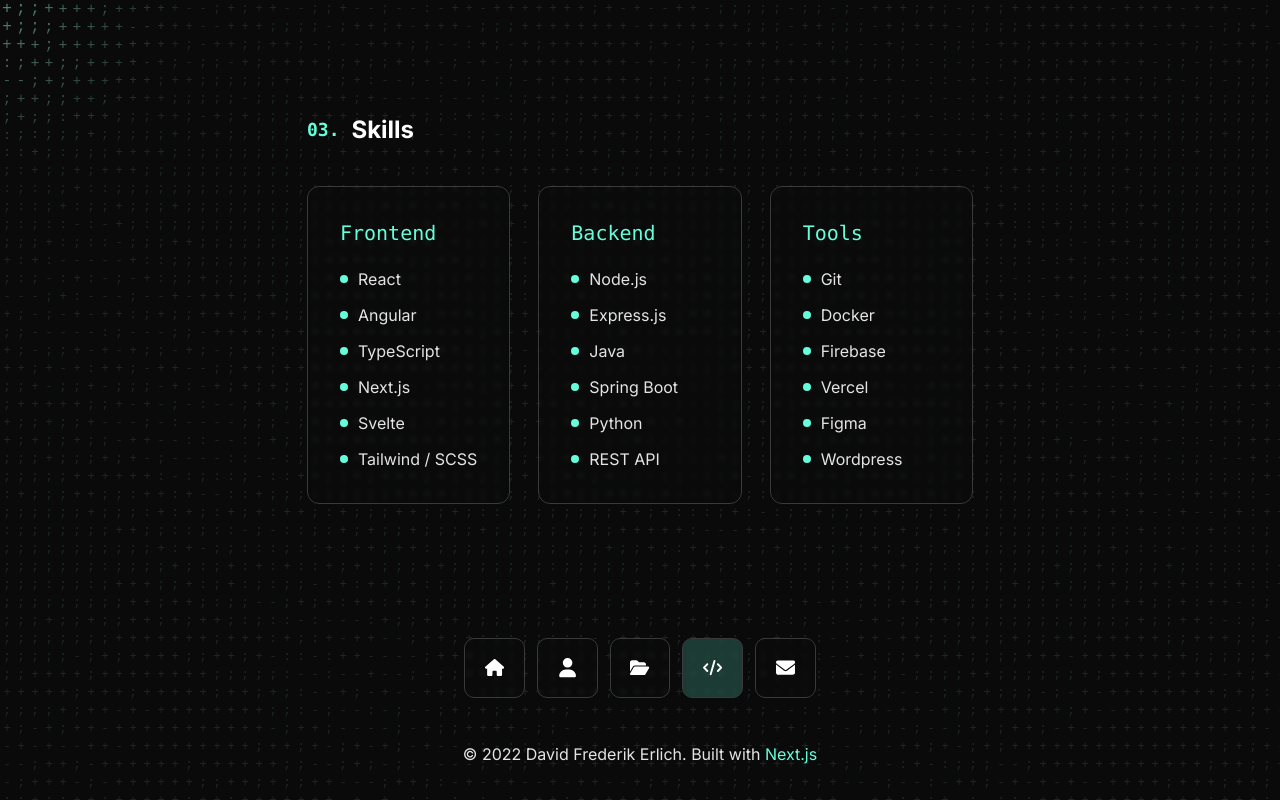
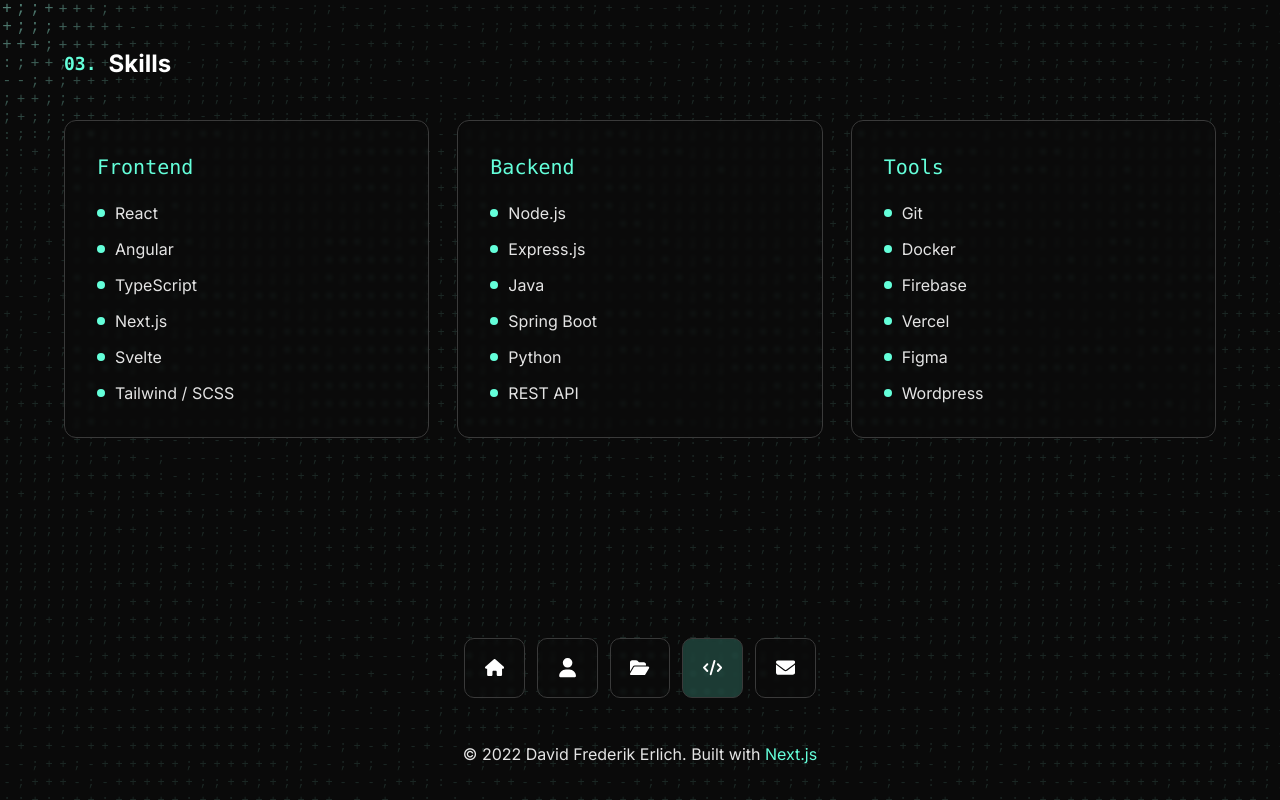
Before and after one commit to daviderl99/my-website, a Next.js app: page / in a window 1280 px wide. Both pictures are taken after a click on the button "Skills". Built offline with nearby package versions, Linux system fonts and the light colour scheme.

Commit message:
fix: add vertical overflow to the skills section for smaller screens

```diff
--- a/src/components/Skills/Skills.module.scss
+++ b/src/components/Skills/Skills.module.scss
@@ -1,40 +1,54 @@
-.skillsGrid {
-  display: grid;
-  grid-template-columns: repeat(auto-fit, minmax(250px, 1fr));
-  gap: 2rem;
+.section {
+  height: 100%;
+  display: flex;
+  flex-direction: column;
+  overflow: hidden;
+  padding: 3rem 1.5rem 0;
 }
 
-.skillCategory {
-  background-color: color-mix(
-    in srgb,
-    var(--background) 82%,
-    var(--primary) 18%
-  );
-  padding: 2rem;
-  border-radius: 8px;
-  transition: transform 0.3s ease;
+.inner {
+  flex: 1;
+  min-height: 0;
+  width: 100%;
+  max-width: 72rem;
+  margin: 0 auto;
+  display: flex;
+  flex-direction: column;
+}
 
-  &:hover {
-    transform: translateY(-5px);
-  }
+.header {
+  flex-shrink: 0;
+  padding-bottom: 0;
+}
 
-  h3 {
-    color: var(--accent);
-    margin-bottom: 1rem;
-  }
+.cardsList {
+  flex: 1;
+  min-height: 0;
+  padding-bottom: 3rem;
+}
 
-  ul {
-    list-style: none;
-  }
+@media (max-width: 768px) {
+  .cardsList {
+    overflow-y: auto;
+    padding-right: 0.75rem;
+    scrollbar-width: thin;
+    scrollbar-color: var(--border) transparent;
 
-  li {
-    margin: 0.5rem 0;
-    display: flex;
-    align-items: center;
-    gap: 0.5rem;
-  }
+    &::-webkit-scrollbar {
+      width: 4px;
+    }
 
-  i {
-    color: var(--accent);
+    &::-webkit-scrollbar-track {
+      background: transparent;
+    }
+
+    &::-webkit-scrollbar-thumb {
+      background: var(--border);
+      border-radius: 2px;
+    }
+
+    &::-webkit-scrollbar-thumb:hover {
+      background: var(--secondary);
+    }
   }
 }
--- a/src/components/Skills/Skills.tsx
+++ b/src/components/Skills/Skills.tsx
@@ -1,3 +1,5 @@
+import styles from "./Skills.module.scss";
+
 const skillCategories = [
   {
     title: "Frontend",
@@ -29,9 +31,14 @@ const skillCategories = [
 
 const Skills = () => {
   return (
-    <section id="skills" className="section-padding px-6">
-      <div className="max-w-5xl mx-auto">
-        <div data-aos="fade-up" data-aos-duration="500" data-aos-once="true">
+    <section id="skills" className={`${styles.section} px-6`}>
+      <div className={styles.inner}>
+        <div
+          data-aos="fade-up"
+          data-aos-duration="500"
+          data-aos-once="true"
+          className={styles.header}
+        >
           <h2 className="flex items-center gap-3 text-2xl font-bold text-primary mb-10">
             <span className="font-mono text-accent text-lg">03.</span>
             Skills
@@ -39,7 +46,8 @@ const Skills = () => {
           </h2>
         </div>
 
-        <div className="grid md:grid-cols-3 gap-7">
+        <div className={styles.cardsList}>
+          <div className="grid md:grid-cols-3 gap-7 pb-2">
             {skillCategories.map((skill, i) => (
               <div
                 key={skill.title}
@@ -53,13 +61,13 @@ const Skills = () => {
                   {skill.title}
                 </h3>
                 <ul className="space-y-3">
-                {skill.skills.map((skill) => (
+                  {skill.skills.map((skillName) => (
                     <li
-                    key={skill}
+                      key={skillName}
                       className="flex items-center gap-2.5 text-base text-secondary"
                     >
                       <span className="w-2 h-2 rounded-full bg-accent" />
-                    {skill}
+                      {skillName}
                     </li>
                   ))}
                 </ul>
@@ -67,6 +75,7 @@ const Skills = () => {
             ))}
           </div>
         </div>
+      </div>
     </section>
   );
 };
```
Lines whose indentation alone changed are shown as unchanged.
